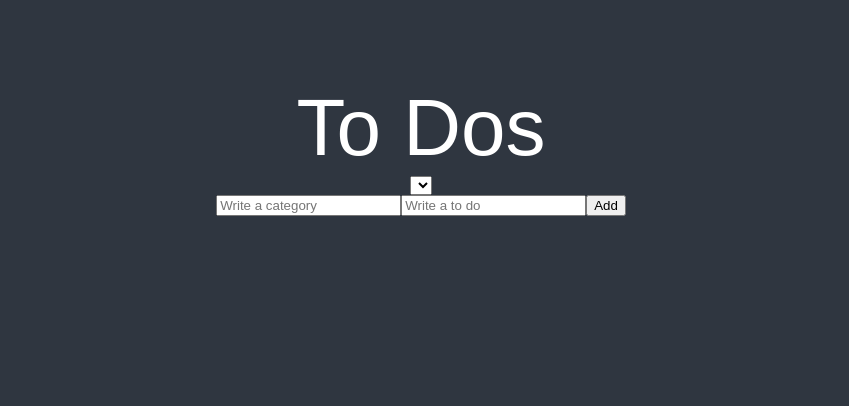
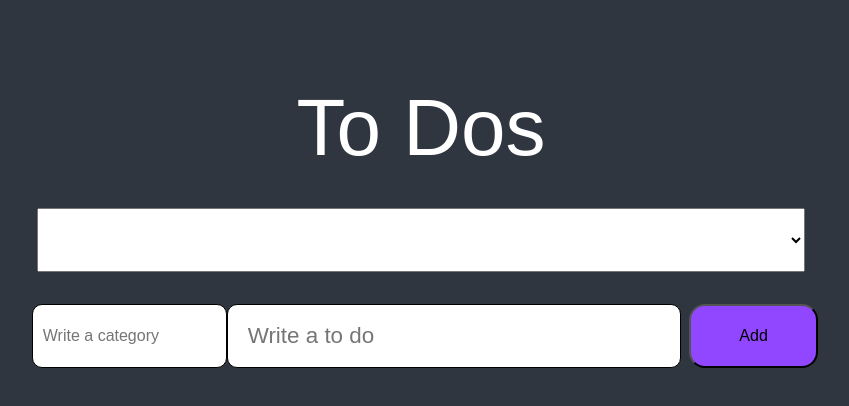
Before and after one commit to RspSang/to-do-app, a React (Create React App) app: page / in a window 1280 px wide. Shown: the top 406 px of the page, without its empty margins (219-1068 px from the left). Built offline with nearby package versions, Linux system fonts and the light colour scheme.

Commit message:
Add localstorage & style

```diff
--- a/package.json
+++ b/package.json
@@ -58,5 +58,5 @@
     "@types/react-router-dom": "^5.3.1",
     "@types/styled-components": "^5.1.15"
   },
-  "homepage": "https://nomadcoders.github.io/to-do-app"
+  "homepage": "https://RspSang.github.io/to-do-app"
 }
--- a/src/atoms.tsx
+++ b/src/atoms.tsx
@@ -1,4 +1,18 @@
 import { atom, selector } from "recoil";
+
+export const localStorageEffect =
+  (key: string) =>
+  ({ setSelf, onSet }: any) => {
+    const savedToDos = localStorage.getItem(key);
+    if (savedToDos != null) {
+      setSelf(JSON.parse(savedToDos));
+    }
+    onSet((newToDos: any, _: any, isReset: boolean) => {
+      isReset
+        ? localStorage.removeItem(key)
+        : localStorage.setItem(key, JSON.stringify(newToDos));
+    });
+  };
 
 export interface IToDo {
   text: string;
@@ -13,16 +27,19 @@ export interface ICategory {
 export const toDoState = atom<IToDo[]>({
   key: "toDo",
   default: [],
+  effects_UNSTABLE: [localStorageEffect("toDo")],
 });
 
 export const categoryState = atom<ICategory[]>({
   key: "category",
   default: [],
+  effects_UNSTABLE: [localStorageEffect("category")],
 });
 
 export const selectInputState = atom<ICategory>({
   key: "selectInput",
   default: "" as any,
+  effects_UNSTABLE: [localStorageEffect("selectInput")],
 });
 
 export const toDoSelector = selector({
--- a/src/components/CreateToDo.tsx
+++ b/src/components/CreateToDo.tsx
@@ -1,6 +1,52 @@
+import styled from "styled-components";
 import { useForm } from "react-hook-form";
 import { useSetRecoilState } from "recoil";
 import { categoryState, selectInputState, toDoState } from "../atoms";
+
+const Form = styled.form`
+  margin-top: 2rem;
+  display: flex;
+  width: 62%;
+`;
+
+const Text = styled.input`
+  height: 4rem;
+  width: 70%;
+  border: 1px solid black;
+  border-radius: 10px;
+  font-size: 1.4rem;
+  padding: 0 1.2rem;
+  :focus {
+    outline: none;
+    border-color: #9147ff;
+  }
+`;
+
+const Category = styled.input`
+  margin-left: 0.5rem;
+  height: 4rem;
+  width: 30%;
+  border: 1px solid black;
+  border-radius: 10px;
+  font-size: 1rem;
+  padding: 0 0.6rem;
+  :focus {
+    outline: none;
+    border-color: #9147ff;
+  }
+`;
+
+const Btn = styled.button`
+  margin-left: 0.5rem;
+  padding: 0.8em 3em;
+  height: 4rem;
+  background-color: #9147ff;
+  border-radius: 1rem;
+  font-size: 1rem;
+  :active {
+    transform: translateY(5px);
+  }
+`;
 
 interface IForm {
   category: string;
@@ -27,16 +73,16 @@ function CreateToDo() {
     setValue("toDo", "");
   };
   return (
-    <form onSubmit={handleSubmit(handleValid)}>
-      <input {...register("category")} placeholder="Write a category" />
-      <input
+    <Form onSubmit={handleSubmit(handleValid)}>
+      <Category {...register("category")} placeholder="Write a category" />
+      <Text
         {...register("toDo", {
           required: "Please write a To Do",
         })}
         placeholder="Write a to do"
       />
-      <button>Add</button>
-    </form>
+      <Btn>Add</Btn>
+    </Form>
   );
 }
 
--- a/src/components/ToDo.tsx
+++ b/src/components/ToDo.tsx
@@ -1,8 +1,39 @@
-import { useSetRecoilState } from "recoil";
-import { IToDo, toDoState } from "../atoms";
+import { useRecoilValue, useSetRecoilState } from "recoil";
+import { categoryState, IToDo, toDoState } from "../atoms";
+import styled from "styled-components";
+
+const CardContainer = styled.li`
+  list-style-type: none;
+  margin-top: 1rem;
+  width: 60%;
+`;
+
+const Card = styled.div`
+  display: flex;
+  align-items: center;
+  justify-content: space-between;
+  background-color: ${(props) => props.theme.textColor};
+  height: 50px;
+  border-radius: 10px;
+  width: 100%;
+`;
+const Text = styled.div`
+  color: ${(props) => props.theme.bgColor};
+  font-size: 2rem;
+`;
+
+const Category = styled.div`
+  background-color: #9147ff;
+  border-radius: 10px;
+  color: ${(props) => props.theme.textColor};
+  margin-right: 1rem;
+  min-width: 3rem;
+  text-align: center;
+`;
 
 function ToDo({ text, category, id }: IToDo) {
   const setToDos = useSetRecoilState(toDoState);
+  const oldCategory = useRecoilValue(categoryState);
   const onClick = (event: React.MouseEvent<HTMLButtonElement>) => {
     const {
       currentTarget: { name },
@@ -17,11 +48,16 @@ function ToDo({ text, category, id }: IToDo) {
       ];
     });
   };
+  // const aa = oldCategory.filter((old) => old.category !== category);
+  // console.log(aa);
+
   return (
-    <li>
-      <span>
-        {category},{text}
-      </span>
+    <CardContainer>
+      <Card>
+        <Text>{text}</Text>
+        <Category>{category}</Category>
+      </Card>
+
       {/* {category !== Categories.DOING && (
         <button name={Categories.DOING} onClick={onClick}>
           Doing
@@ -37,7 +73,7 @@ function ToDo({ text, category, id }: IToDo) {
           Done
         </button>
       )} */}
-    </li>
+    </CardContainer>
   );
 }
 
--- a/src/components/ToDoList.tsx
+++ b/src/components/ToDoList.tsx
@@ -17,6 +17,17 @@ const Title = styled.div`
   margin-top: 5rem;
 `;
 
+const Select = styled.select`
+  margin-top: 2rem;
+  width: 60%;
+  height: 4rem;
+  font-size: 2rem;
+  :focus {
+    outline: none;
+    border-color: #9147ff;
+  }
+`;
+
 function ToDoList() {
   const newToDos = useRecoilValue(toDoSelector);
   const category = useRecoilValue(categoryState);
@@ -27,11 +38,11 @@ function ToDoList() {
   return (
     <Container>
       <Title>To Dos</Title>
-      <select value={select as any} onInput={onInput}>
+      <Select value={select as any} onInput={onInput}>
         {category.map((oldCategory: any) => (
           <option value={oldCategory}>{oldCategory}</option>
         ))}
-      </select>
+      </Select>
       <CreateToDo />
       {newToDos?.map((toDo) => (
         <ToDo key={toDo.id} {...toDo} />
```
Also changed, not shown: 1 other file (tests, documents, lock files or other folders).
